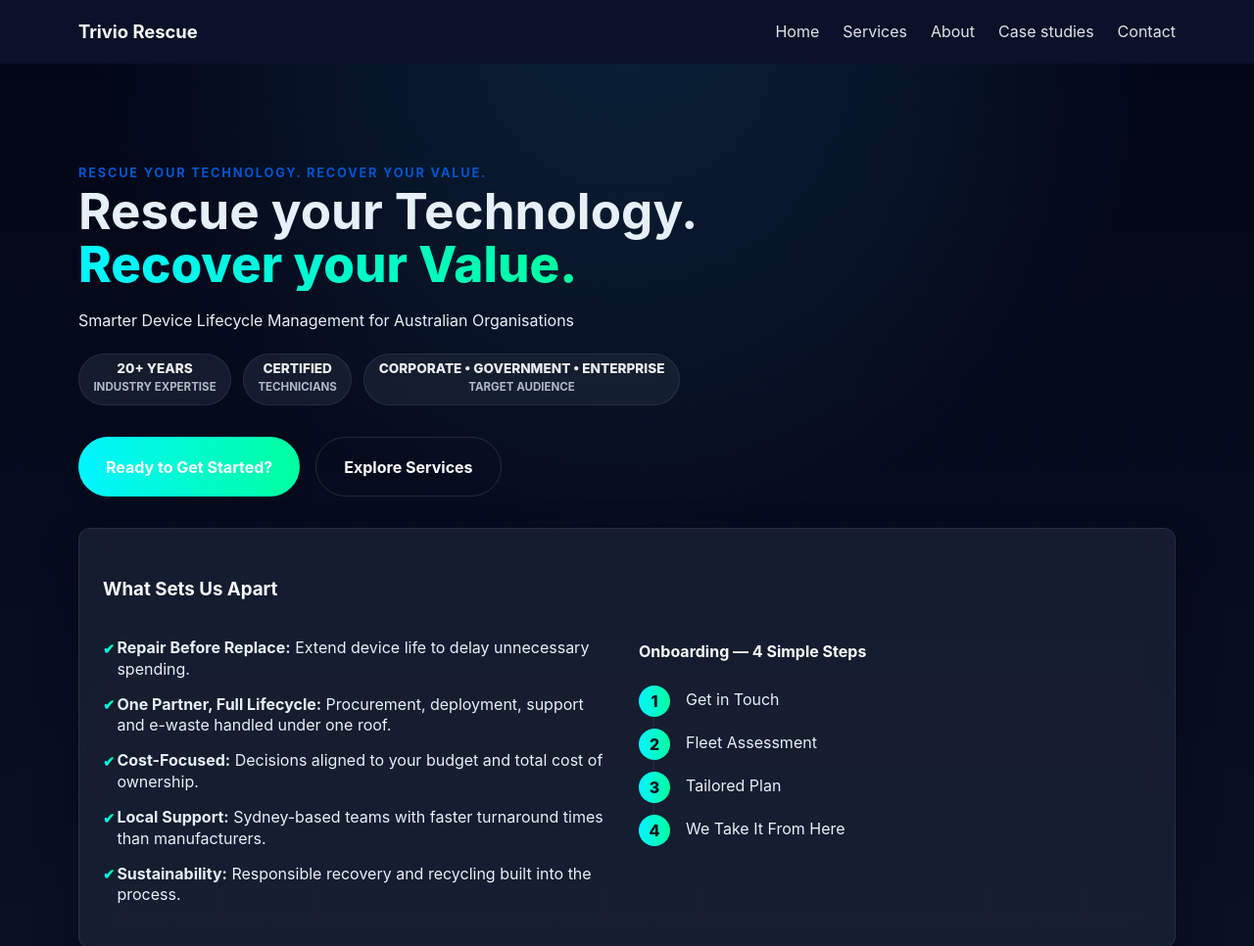
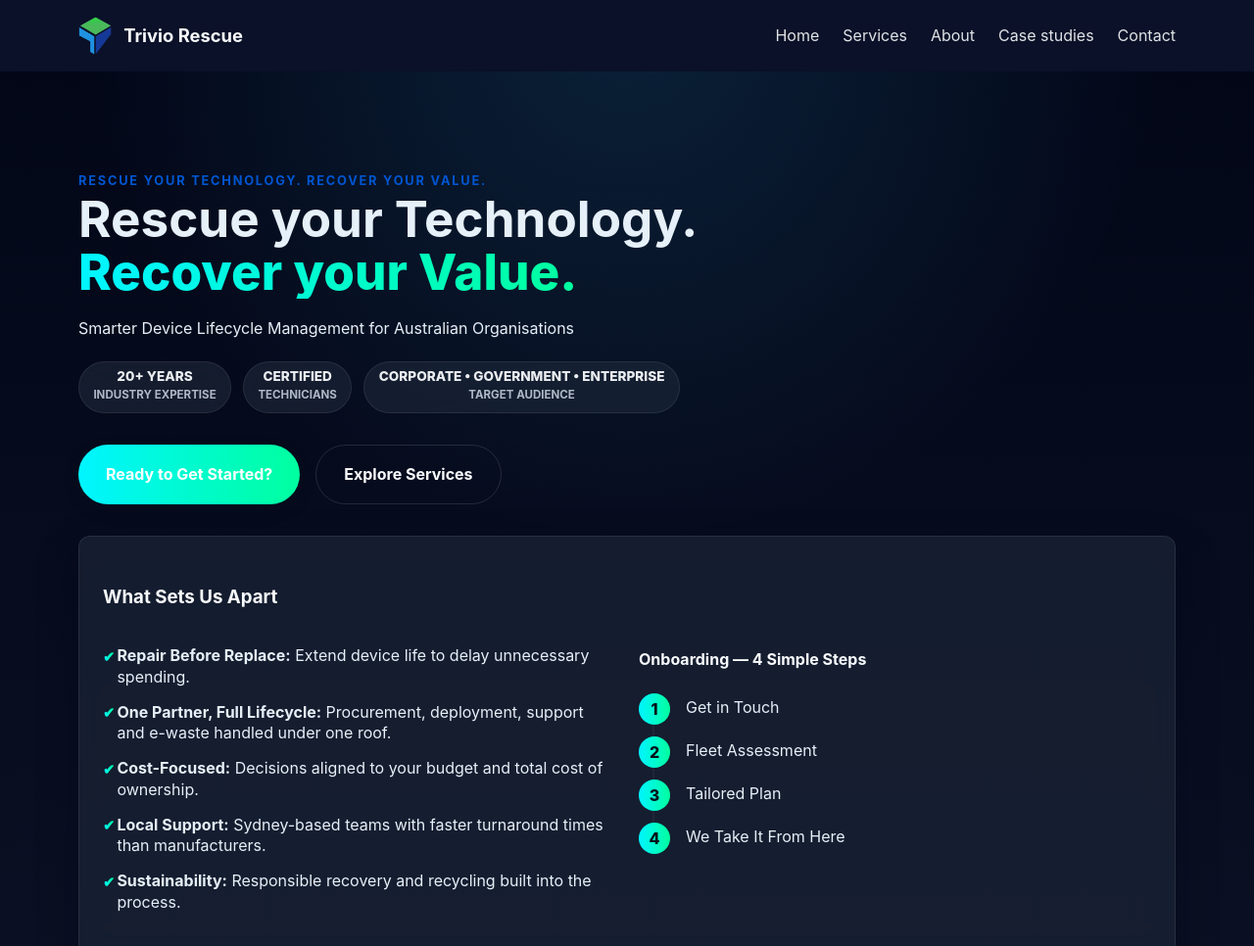
Before and after one commit to shashankadhungana/TrivioRescue, a plain HTML site: page index.html in a window 1280 px wide. Shown: the top 966 px of the page at 98% size. Drawn offline with Linux system fonts and the light colour scheme.

Commit message:
Add clean logo layout to header

```diff
--- a/assets/css/styles.css
+++ b/assets/css/styles.css
@@ -66,10 +66,18 @@ textarea {
 }
 
 .brand {
+  display: flex;
+  align-items: center;
+  gap: 12px;
   color: var(--header-text);
   font-size: 1.15rem;
   font-weight: 700;
   text-decoration: none;
+}
+
+.logo-icon {
+  height: 40px;
+  width: auto;
 }
 
 .nav-links {
--- a/partials/header.html
+++ b/partials/header.html
@@ -1,7 +1,10 @@
 <header class="site-header">
   <a class="skip-link" href="#content">Skip to content</a>
   <div class="container header-inner">
-    <a class="brand" href="/">Trivio Rescue</a>
+    <a class="brand" href="/">
+      <img src="/logo.png" alt="Trivio Rescue Logo" class="logo-icon">
+      <span class="brand-text">Trivio Rescue</span>
+    </a>
     <button class="menu-toggle" aria-expanded="false" aria-controls="site-navigation">Menu</button>
     <nav id="site-navigation" class="nav-links">
       <a href="/">Home</a>
```
Also changed, not shown: logo.png (added).
